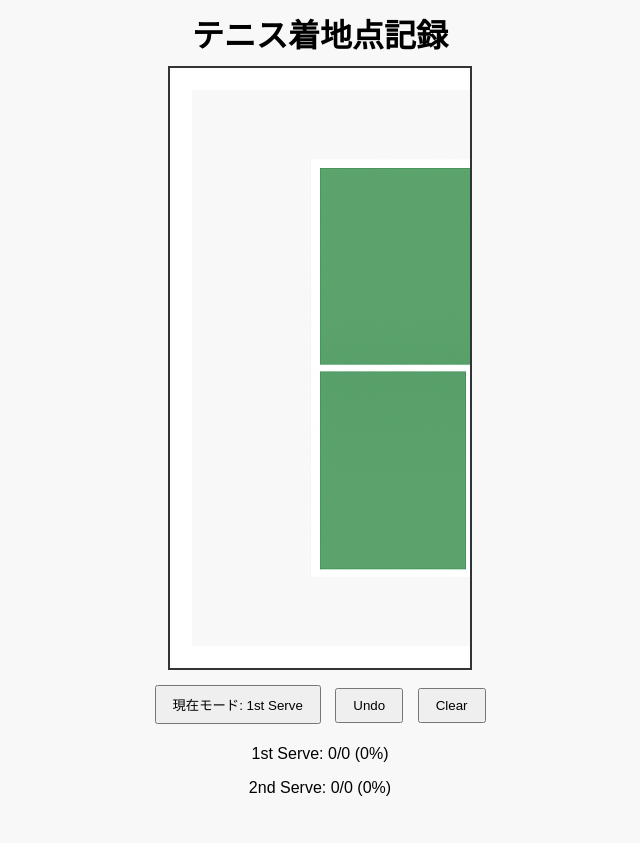
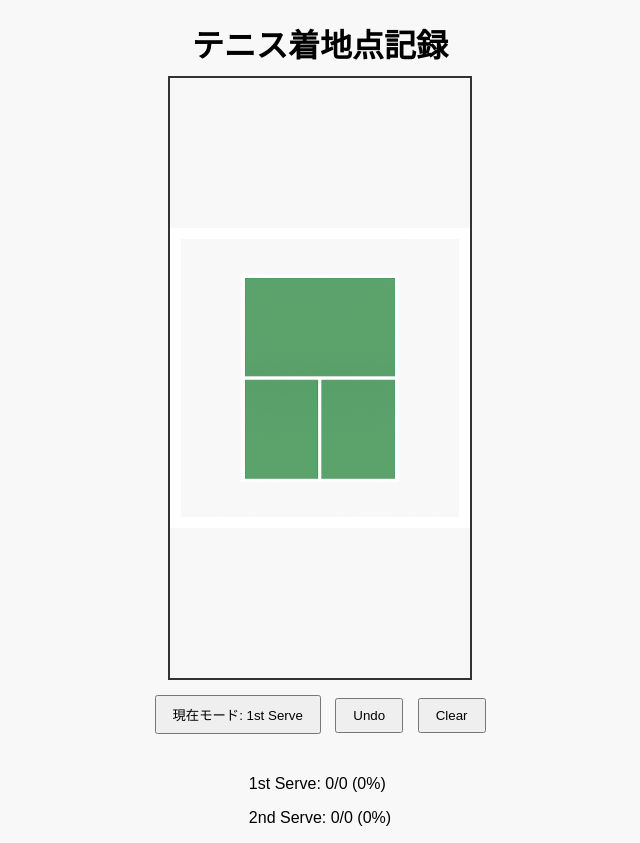
Before and after one commit to KiiK-RS/tennis-shot-tracker, a plain HTML site: page index.html in a window 1280 px wide. Shown: the whole page, without its empty margins (320-960 px from the left). Before the commit the page ends 813 px from the top, so only its background shows below. Drawn offline with Linux system fonts and the light colour scheme.

Commit message:
Add files via upload

```diff
--- a/index.html
+++ b/index.html
@@ -6,18 +6,23 @@
     <title>テニス着地点記録アプリ</title>
     <style>
         body {
-            text-align: center;
+            display: flex;
+            flex-direction: column;
+            align-items: center;
             font-family: Arial, sans-serif;
             background-color: #f8f8f8;
+            margin: 0;
+            padding: 0;
         }
         h1 {
-            margin: 10px 0;
+            margin: 20px 0 10px;
         }
         #court {
             position: relative;
-            margin: 0 auto;
             background-image: url('court.png');
-            background-size: cover;
+            background-size: contain;
+            background-repeat: no-repeat;
+            background-position: center;
             width: 300px;
             height: 600px;
             border: 2px solid #333;
```
